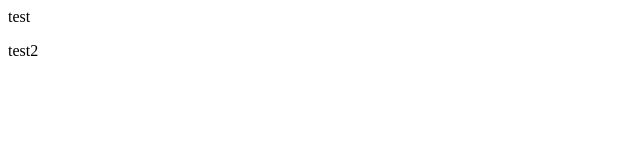
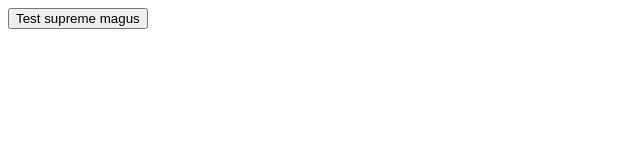
Before and after one commit to Chargou/NovelStock, a plain HTML site: page index.html in a window 1280 px wide. Shown: the whole page, without its empty margins (0-640 px from the left). Drawn offline with Linux system fonts and the light colour scheme.

Commit message:
Update index.html

```diff
--- a/index.html
+++ b/index.html
@@ -1,2 +1 @@
-<p>test</p>
-test2
+<button href="https://chargou.github.io/NovelStock/SM.html">Test supreme magus</button>
```
